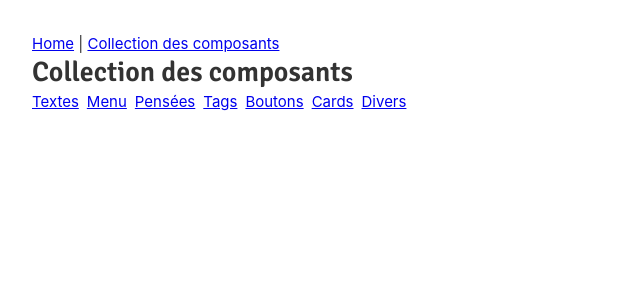
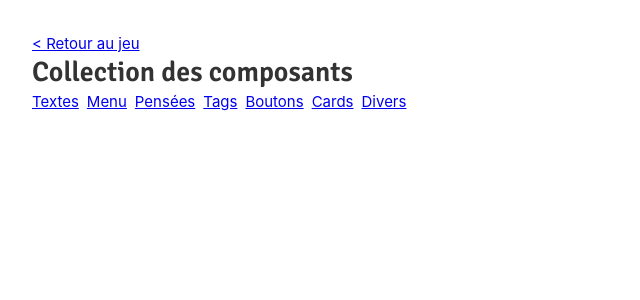
Before and after one commit to loristewis/gob_green-latitude-front, a Vue app: page /collection in a window 1280 px wide. Shown: the top 300 px of the page, without its empty margins (0-640 px from the left). Built offline with nearby package versions, Linux system fonts and the light colour scheme.

Commit message:
enlever le menu de l’écran de jeu

```diff
--- a/src/App.vue
+++ b/src/App.vue
@@ -1,9 +1,4 @@
 <template>
-  <div id="nav">
-    <router-link to="/">Home</router-link> |
-    <router-link to="/collection">Collection des composants</router-link>
-  </div>
-
   <router-view />
 </template>
 
--- a/src/router.js
+++ b/src/router.js
@@ -1,12 +1,12 @@
 import { createRouter, createWebHistory } from 'vue-router'
-import Home from './views/Home.vue'
+import Game from './views/Game.vue'
 import Components from './views/Collection.vue'
 
 const routes = [
   {
     path: '/',
-    name: 'home',
-    component: Home,
+    name: 'game',
+    component: Game,
   },
   {
     path: '/collection',
--- a/src/views/Collection.vue
+++ b/src/views/Collection.vue
@@ -1,5 +1,7 @@
 <template>
   <div class="collection-container">
+    <router-link to="/">&lt; Retour au jeu</router-link>
+
     <Title tag="h1">Collection des composants</Title>
 
     <div class="nav-collection">
@@ -30,7 +32,7 @@ import CardCollection from '../components/collection/CardCollection.vue'
 import OthersCollection from '../components/collection/OthersCollection.vue'
 
 export default {
-  name: 'Components',
+  name: 'Collection',
   components: {
     Title,
     TextsCollection,
--- a/src/views/Home.vue
+++ b/src/views/Game.vue
@@ -1,18 +1,14 @@
 <template>
-  <Title tag="h1">Green Latitude</Title>
-
   <MainContainer></MainContainer>
 </template>
 
 <script>
 import MainContainer from '@/components/MainContainer.vue'
-import { Title } from '@/components/lib'
 
 export default {
-  name: 'HomeScreen',
+  name: 'Game',
   components: {
     MainContainer,
-    Title,
   },
 }
 </script>
```
